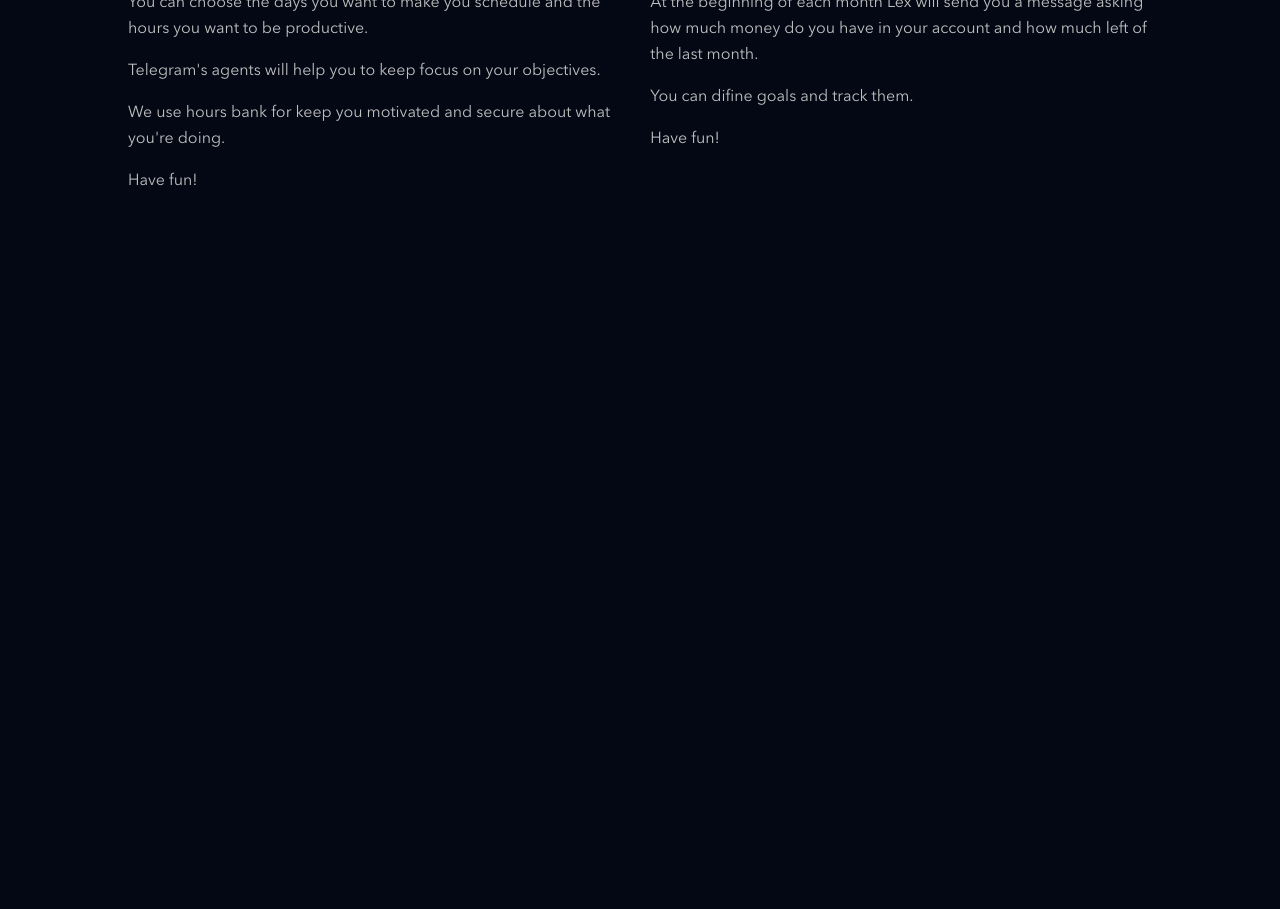
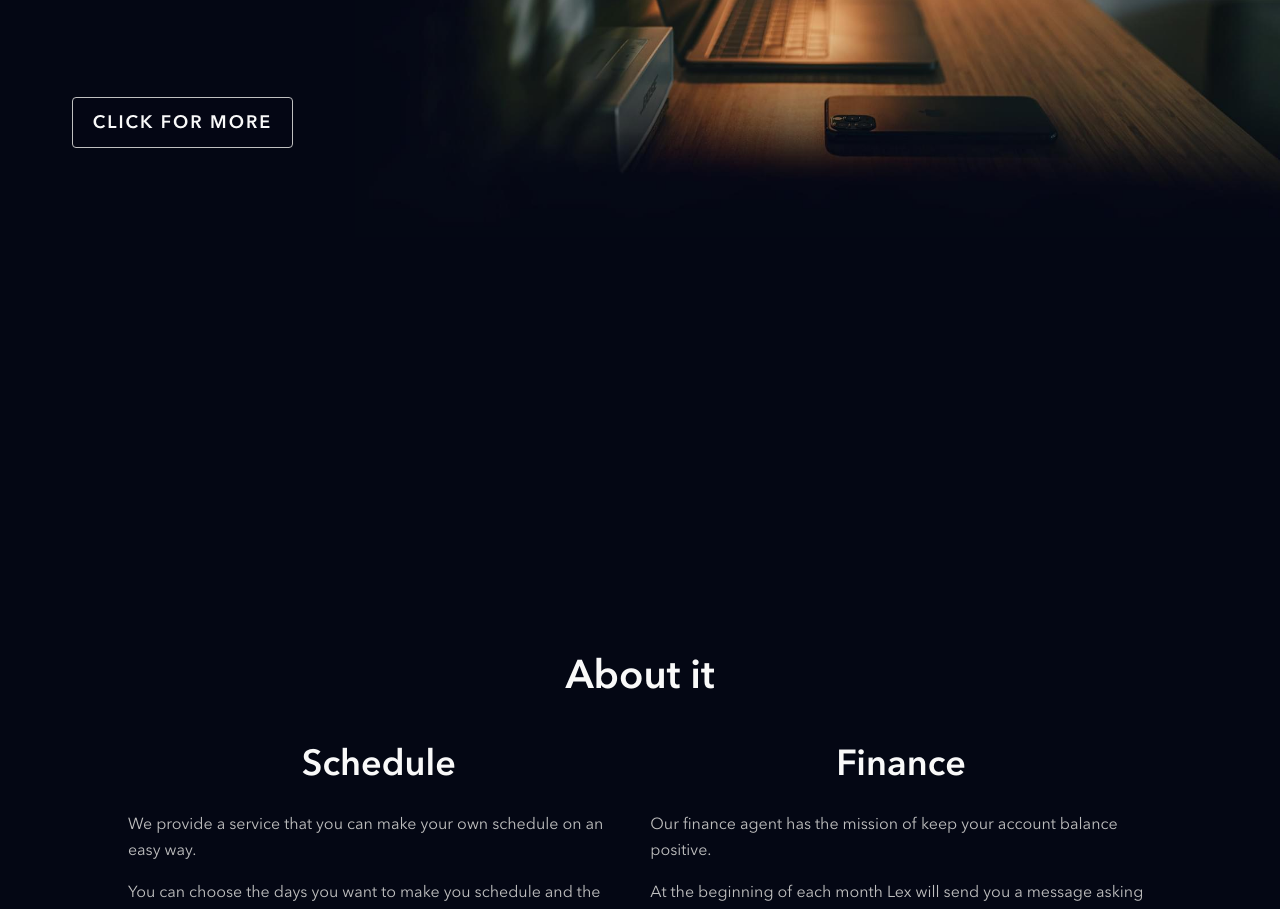
Before and after one commit to brunoraniere/tildo-website, a website: page index.html in a window 1280 px wide. Shown: the part 221-1130 px from the top of the page. Before the commit the page ends 800 px from the top, so only its background shows below. Drawn offline with nearby package versions, Linux system fonts and the light colour scheme.

Commit message:
fixing hero section

```diff
--- a/index.html
+++ b/index.html
@@ -10,7 +10,8 @@
     <title>Tildo</title>
 </head>
 <body>
-    <!-- <section class="hero">
+    <section class="hero">
+        <div class="container">
             <div class="hero__header">
                 <h1 class="tildo-logo">
                     Tildo
@@ -33,7 +34,8 @@
                     </button>
                 </div>
             </div>
-    </section> -->
+        </div>
+    </section>
     <!-- <section class="sign">
         <div class="sign-in">
             <div class="sign__container">
@@ -87,6 +89,7 @@
         </div>
     </section> -->
     <section class="info">
+        <h1 class="title--large">About it</h1>
         <!-- Info schedule -->
         <div class="info__slide">
             <div class="info__slide__container">
--- a/src/styles/_hero.scss
+++ b/src/styles/_hero.scss
@@ -1,11 +1,16 @@
 @use 'variables';
 
 .hero {
-    padding: 2vw 5.6vw;
-    background-image: url(../../dist/images/hero-background.jpg);
-    background-size: contain;
-    background-position: right;
-    background-repeat: no-repeat;
+    padding: 0;
+
+    .container {
+        max-height: 800px;
+        padding: 2vw 5.6vw;
+        background-image: url(../../dist/images/hero-background.jpg);
+        background-size: contain;
+        background-position: right;
+        background-repeat: no-repeat;
+    }
 
     &__header {
         margin: 0 auto;
--- a/src/styles/_info.scss
+++ b/src/styles/_info.scss
@@ -1,6 +1,11 @@
 @use 'variables';
 
 .info {
+    .title--large {
+        margin-bottom: 40px;
+        text-align: center;
+    }
+
     &__slide {
         display: flex;
         justify-content: space-between;
@@ -9,6 +14,7 @@
             width: 49%;
 
             .title {
+                text-align: center;
                 padding-bottom: 16px;
             }
 
--- a/src/styles/main.scss
+++ b/src/styles/main.scss
@@ -34,6 +34,7 @@ body {
 
 section {
     padding: 5.6vw 10vw;
+    min-height: 100vh;
 }
 
 a {
```
Also changed, not shown: dist/css/main.css. Lines whose indentation alone changed are shown as unchanged.
